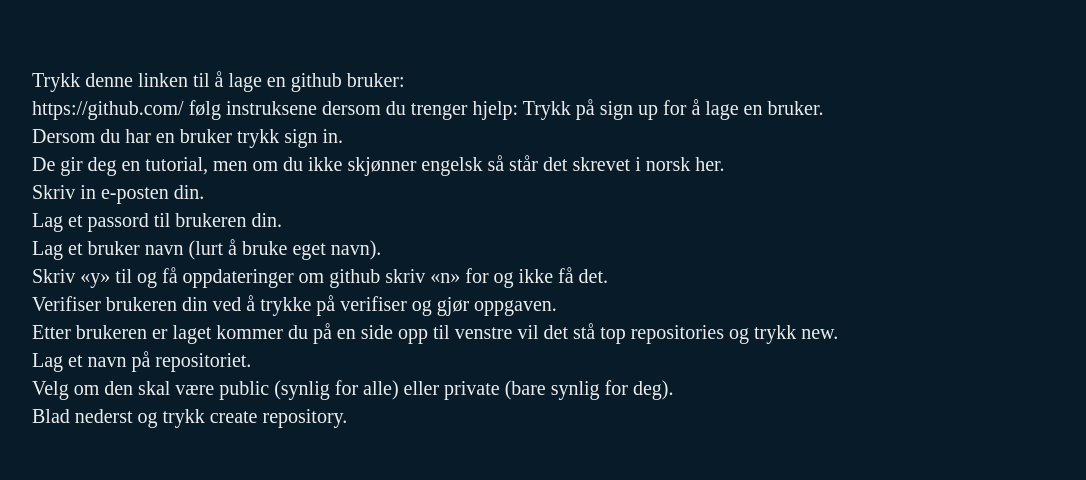
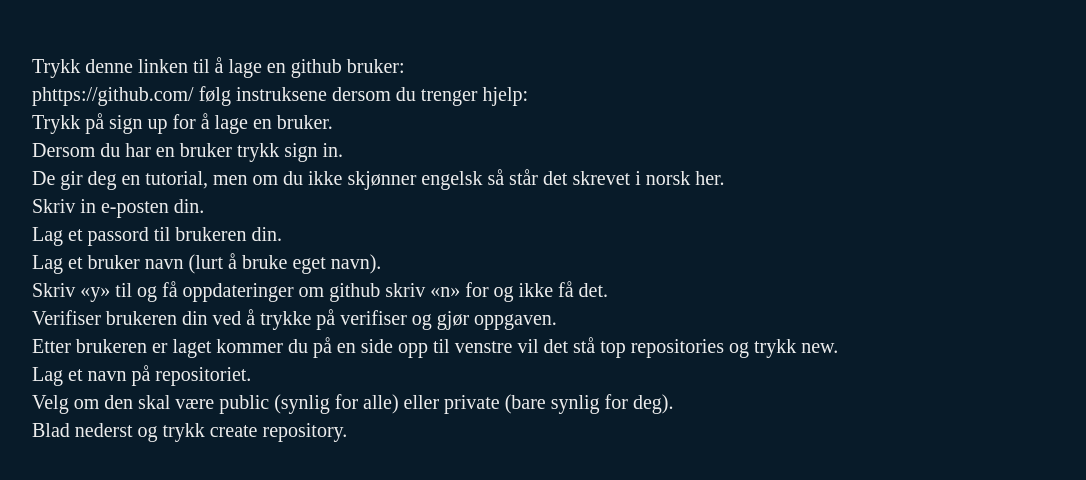
Before and after one commit to nextsky-dripp/git-kim-jonas, a plain HTML site: page GitHub.htm in a window 1280 px wide. Shown: the part 72-552 px from the top of the page, without its empty margins (96-1182 px from the left). Drawn offline with Linux system fonts and the light colour scheme.

Commit message:
Update GitHub.htm

```diff
--- a/GitHub.htm
+++ b/GitHub.htm
@@ -22,9 +22,10 @@
 
     <section class="home">
         <div class="home-content">
-            <p>Trykk denne linken til å lage en github bruker: <p> https://github.com/
+            <p>Trykk denne linken til å lage en github bruker: <p> phttps://github.com/
                 følg instruksene dersom du trenger hjelp:
-                Trykk på sign up for å lage en bruker. <P>
+                <p> Trykk på sign up for å lage en bruker. <P>
+
 
 
                 Dersom du har en bruker trykk sign in. <P>
```
